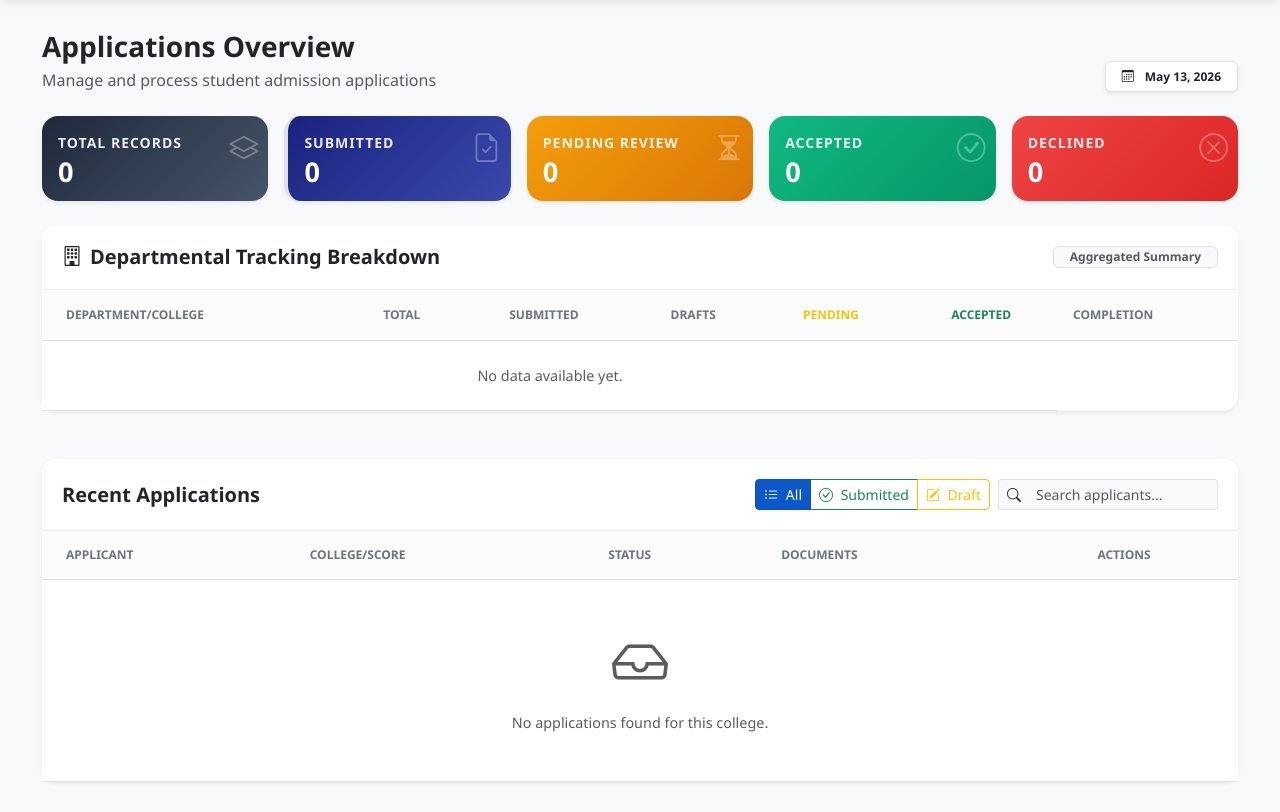
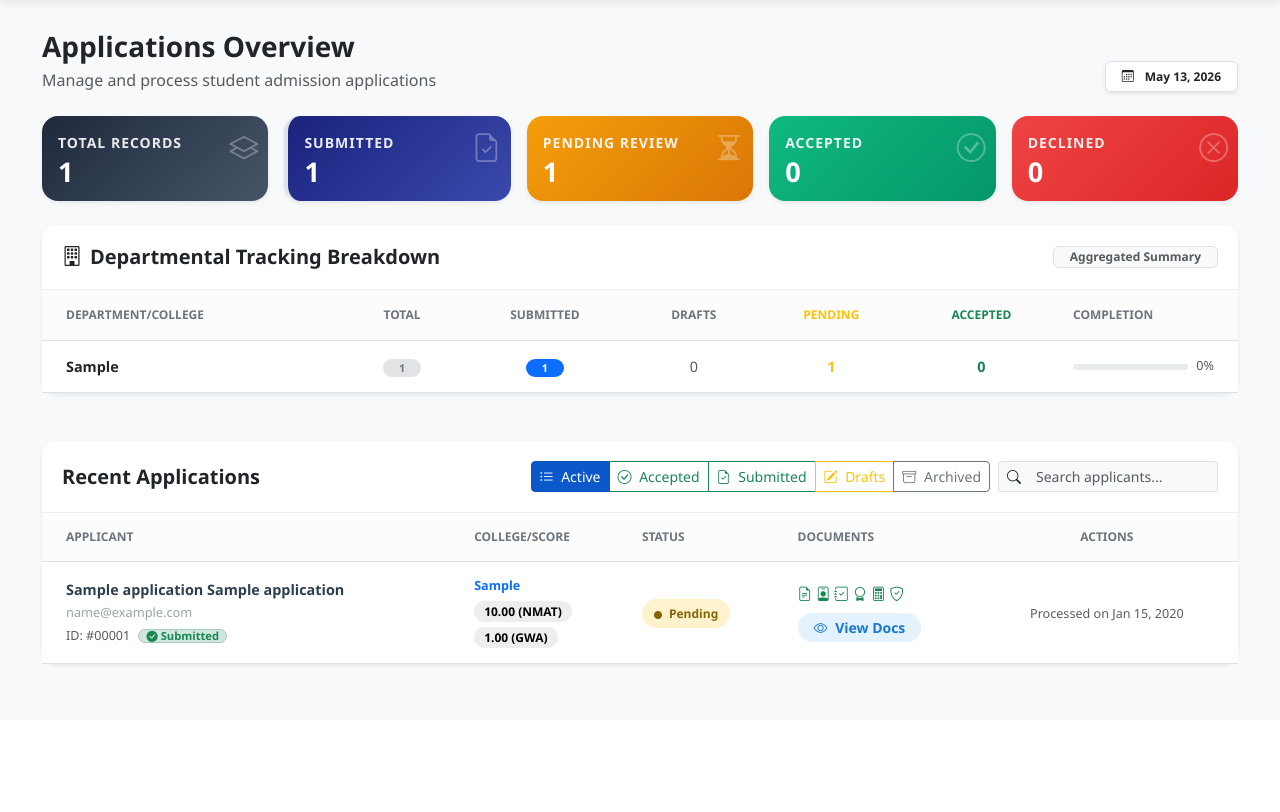
Before and after one commit to zableytan/admission, a PHP site: page /admin_dashboard.php in a window 1280 px wide. Shown: the part 80-892 px from the top of the page. After the commit the page ends 747 px from the top, so only its background shows below. Run offline with PHP 8.4, Linux system fonts and the light colour scheme; a user stored in the database is signed in; tables that the repository leaves empty hold one stand-in row (values such as "Sample post"); data that the repository does not hold is empty; some libraries are stand-ins or nearby versions.

Commit message:
fixed problem

```diff
--- a/admin_dashboard.php
+++ b/admin_dashboard.php
@@ -232,15 +232,16 @@ if ($_SERVER['REQUEST_METHOD'] === 'POST' && isset($_POST['action']) && $_POST['
 }
 
 // Fetch Applications
-if (isset($_SESSION['is_super_admin']) && $_SESSION['is_super_admin'] && ($college === 'All' || $college === '' || $college === null)) {
-    // Super Admin viewing all departments
-    $stmt = $pdo->query("SELECT * FROM applications ORDER BY created_at DESC");
+$order_clause = "ORDER BY created_at DESC";
+if ((isset($_SESSION['is_super_admin']) && $_SESSION['is_super_admin'] || isset($_SESSION['is_dean']) && $_SESSION['is_dean']) && ($college === 'All' || $college === '' || $college === null)) {
+    // Super Admin or Dean viewing all departments
+    $stmt = $pdo->query("SELECT * FROM applications $order_clause");
     $applications = $stmt->fetchAll();
 } else {
     // Department-specific view + "All Colleges" applications
     // Special case for Medicine: show both NMD and IMD
     if ($college === 'Medicine') {
-        $stmt = $pdo->prepare("SELECT * FROM applications WHERE (college LIKE '%Medicine%' OR college LIKE '%All Colleges%') ORDER BY created_at DESC");
+        $stmt = $pdo->prepare("SELECT * FROM applications WHERE (college LIKE '%Medicine%' OR college LIKE '%All Colleges%') $order_clause");
         $stmt->execute([]);
     } else {
         $stmt = $pdo->prepare("SELECT * FROM applications WHERE (college LIKE ? OR college LIKE '%All Colleges%') $order_clause");
@@ -785,20 +786,29 @@ if ($submission_filter !== 'All') {
                         </div>
                         <div class="col-auto d-flex align-items-center flex-wrap gap-2">
                             <!-- Submission Filter Buttons -->
-                            <div class="btn-group btn-group-sm" role="group" aria-label="Submission filter"
+                            <div class="btn-group btn-group-sm" role="group" aria-label="Status filter"
                                 id="submissionFilter">
                                 <button type="button" class="btn btn-primary active" data-filter="all" id="filterAll">
-                                    <i class="bi bi-list-ul me-1"></i> All
+                                    <i class="bi bi-list-ul me-1"></i> Active
+                                </button>
+                                <button type="button" class="btn btn-outline-success" data-filter="accepted"
+                                    id="filterAccepted">
+                                    <i class="bi bi-check-circle me-1"></i> Accepted
                                 </button>
                                 <button type="button" class="btn btn-outline-success" data-filter="submitted"
                                     id="filterSubmitted">
-                                    <i class="bi bi-check-circle me-1"></i> Submitted
+                                    <i class="bi bi-file-earmark-check me-1"></i> Submitted
                                 </button>
                                 <button type="button" class="btn btn-outline-warning" data-filter="draft"
                                     id="filterDraft">
-                                    <i class="bi bi-pencil-square me-1"></i> Draft
+                                    <i class="bi bi-pencil-square me-1"></i> Drafts
+                                </button>
+                                <button type="button" class="btn btn-outline-secondary" data-filter="declined"
+                                    id="filterDeclined">
+                                    <i class="bi bi-archive me-1"></i> Archived
                                 </button>
                             </div>
+
                             <?php if (isset($_SESSION['is_super_admin']) && $_SESSION['is_super_admin']): ?>
                                 <button type="button" class="btn btn-danger btn-sm" id="btnDeleteSelected"
                                     style="display:none;" onclick="submitBulkDelete()">
@@ -836,6 +846,7 @@ if ($submission_filter !== 'All') {
                                     $is_submitted_row = (isset($app['is_submitted']) && $app['is_submitted']) || !empty($app['record_pdf_path']);
                                     ?>
                                     <tr data-submission="<?= $is_submitted_row ? 'submitted' : 'draft' ?>"
+                                        data-status="<?= strtolower($app['status']) ?>"
                                         data-name="<?= htmlspecialchars(strtolower($app['given_name'] . ' ' . $app['family_name'] . ' ' . $app['email'])) ?>">
                                         <td class="ps-4">
                                             <div class="d-flex align-items-center">
@@ -1012,47 +1023,72 @@ if ($submission_filter !== 'All') {
 
             function applyFilters() {
                 const searchVal = (searchInput ? searchInput.value.toLowerCase().trim() : '');
-                const rows = document.querySelectorAll('#applicationsTableBody tr[data-submission]');
+                const rows = document.querySelectorAll('#applicationsTableBody tr[data-status]');
 
                 rows.forEach(row => {
-                    const submissionMatch = (activeFilter === 'all') || (row.dataset.submission === activeFilter);
+                    const status = row.dataset.status;
+                    const submission = row.dataset.submission;
+                    let match = false;
+
+                    switch (activeFilter) {
+                        case 'all': // "Active" view: Everything except Declined
+                            match = (status !== 'declined');
+                            break;
+                        case 'accepted':
+                            match = (status === 'accepted');
+                            break;
+                        case 'declined':
+                            match = (status === 'declined');
+                            break;
+                        case 'submitted':
+                            match = (status !== 'declined' && submission === 'submitted');
+                            break;
+                        case 'draft':
+                            match = (status !== 'declined' && submission === 'draft');
+                            break;
+                        default:
+                            match = true;
+                    }
+
                     const nameData = (row.dataset.name || '');
                     const searchMatch = !searchVal || nameData.includes(searchVal);
-                    row.style.display = (submissionMatch && searchMatch) ? '' : 'none';
+                    row.style.display = (match && searchMatch) ? '' : 'none';
                 });
 
                 // Show empty state if all rows hidden
                 const emptyRow = document.getElementById('emptyStateRow');
                 if (emptyRow) {
-                    const visibleRows = document.querySelectorAll('#applicationsTableBody tr[data-submission]:not([style*="display: none"])');
+                    const visibleRows = document.querySelectorAll('#applicationsTableBody tr:not([id="emptyStateRow"]):not([style*="display: none"])');
                     emptyRow.style.display = visibleRows.length === 0 ? '' : 'none';
                 }
             }
 
             filterBtns.forEach(btn => {
                 btn.addEventListener('click', function () {
+                    // Reset all buttons to outline variant
                     filterBtns.forEach(b => {
                         b.classList.remove('active');
-                        // Reset to outline variant when inactive
-                        if (b.dataset.filter === 'submitted') {
-                            b.className = b.className.replace('btn-success', 'btn-outline-success');
-                        } else if (b.dataset.filter === 'draft') {
-                            b.className = b.className.replace('btn-warning', 'btn-outline-warning');
-                        } else {
-                            b.className = b.className.replace('btn-primary', 'btn-outline-primary');
-                        }
+                        // Clean up classes
+                        b.classList.remove('btn-primary', 'btn-success', 'btn-warning', 'btn-secondary');
+                        // Restore outline variants
+                        const f = b.dataset.filter;
+                        if (f === 'all') b.classList.add('btn-outline-primary');
+                        else if (f === 'accepted' || f === 'submitted') b.classList.add('btn-outline-success');
+                        else if (f === 'draft') b.classList.add('btn-outline-warning');
+                        else if (f === 'declined') b.classList.add('btn-outline-secondary');
                     });
 
+                    // Set active button
                     this.classList.add('active');
-                    if (this.dataset.filter === 'submitted') {
-                        this.className = this.className.replace('btn-outline-success', 'btn-success');
-                    } else if (this.dataset.filter === 'draft') {
-                        this.className = this.className.replace('btn-outline-warning', 'btn-warning');
-                    } else {
-                        this.className = this.className.replace('btn-outline-primary', 'btn-primary');
-                    }
+                    this.classList.remove('btn-outline-primary', 'btn-outline-success', 'btn-outline-warning', 'btn-outline-secondary');
 
-                    activeFilter = this.dataset.filter;
+                    const f = this.dataset.filter;
+                    if (f === 'all') this.classList.add('btn-primary');
+                    else if (f === 'accepted' || f === 'submitted') this.classList.add('btn-success');
+                    else if (f === 'draft') this.classList.add('btn-warning');
+                    else if (f === 'declined') this.classList.add('btn-secondary');
+
+                    activeFilter = f;
                     applyFilters();
                 });
             });
@@ -1060,6 +1096,9 @@ if ($submission_filter !== 'All') {
             if (searchInput) {
                 searchInput.addEventListener('input', applyFilters);
             }
+
+            // Initial call to hide Archived/Declined items on load
+            applyFilters();
         })();
         // ─────────────────────────────────────────────────────────────────────
         <?php if (isset($_SESSION['is_super_admin']) && $_SESSION['is_super_admin']): ?>
--- a/generate_full_pdf.php
+++ b/generate_full_pdf.php
@@ -332,7 +332,7 @@ $html = "
                 <td class='row-label'>Birth Cert (PSA)</td><td class='row-value'>" . (!empty($app_data['birth_cert_path']) ? '✓ Provided' : '✗ Missing') . "</td>
             </tr>
             <tr>
-                <td class='row-label'>Form 137</td><td class='row-value'>" . (!empty($app_data['form137_path']) ? '✓ Provided' : (!empty($app_data['tbf_form137']) ? '📋 To be followed' : '✗ Missing')) . "</td>
+                <td class='row-label'>Form 138 (Report Card)</td><td class='row-value'>" . (!empty($app_data['form137_path']) ? '✓ Provided' : (!empty($app_data['tbf_form137']) ? '📋 To be followed' : '✗ Missing')) . "</td>
                 <td class='row-label'>NMAT Result</td><td class='row-value'>" . (!empty($app_data['nmat_path']) ? '✓ Provided' : '✗ Missing') . "</td>
             </tr>
             <tr>
@@ -383,7 +383,7 @@ unlink($temp_summary);
 $file_fields = [
     'Applicant Passport Photo' => $app_data['photo_path'],
     'Transcript of Records (TOR)' => $app_data['tor_path'],
-    'Form 137' => $app_data['form137_path'],
+    'Form 138 (Report Card)' => $app_data['form137_path'],
     'Birth Certificate (PSA)' => $app_data['birth_cert_path'],
     'NMAT Result' => $app_data['nmat_path'],
     'Diploma' => $app_data['diploma_path'],
--- a/view_application.php
+++ b/view_application.php
@@ -390,10 +390,10 @@ $student_name = htmlspecialchars($app['given_name'] . ' ' . ($app['middle_name']
 
                     <div class="doc-item">
                         <div>
-                            <div class="fw-bold text-dark">Form 137</div>
+                            <div class="fw-bold text-dark">Form 138 (Report Card)</div>
                             <div class="small text-muted">Secondary academic record</div>
                         </div>
-                        <?= getFileLink($app['form137_path'], 'Form 137', $app['tbf_form137'] ?? 0) ?>
+                        <?= getFileLink($app['form137_path'], 'Form 138 (Report Card)', $app['tbf_form137'] ?? 0) ?>
                     </div>
 
                     <div class="doc-item">
```
Also changed, not shown: apply.php (+52 -15 lines), upload_docs.php (+4 -4 lines).
